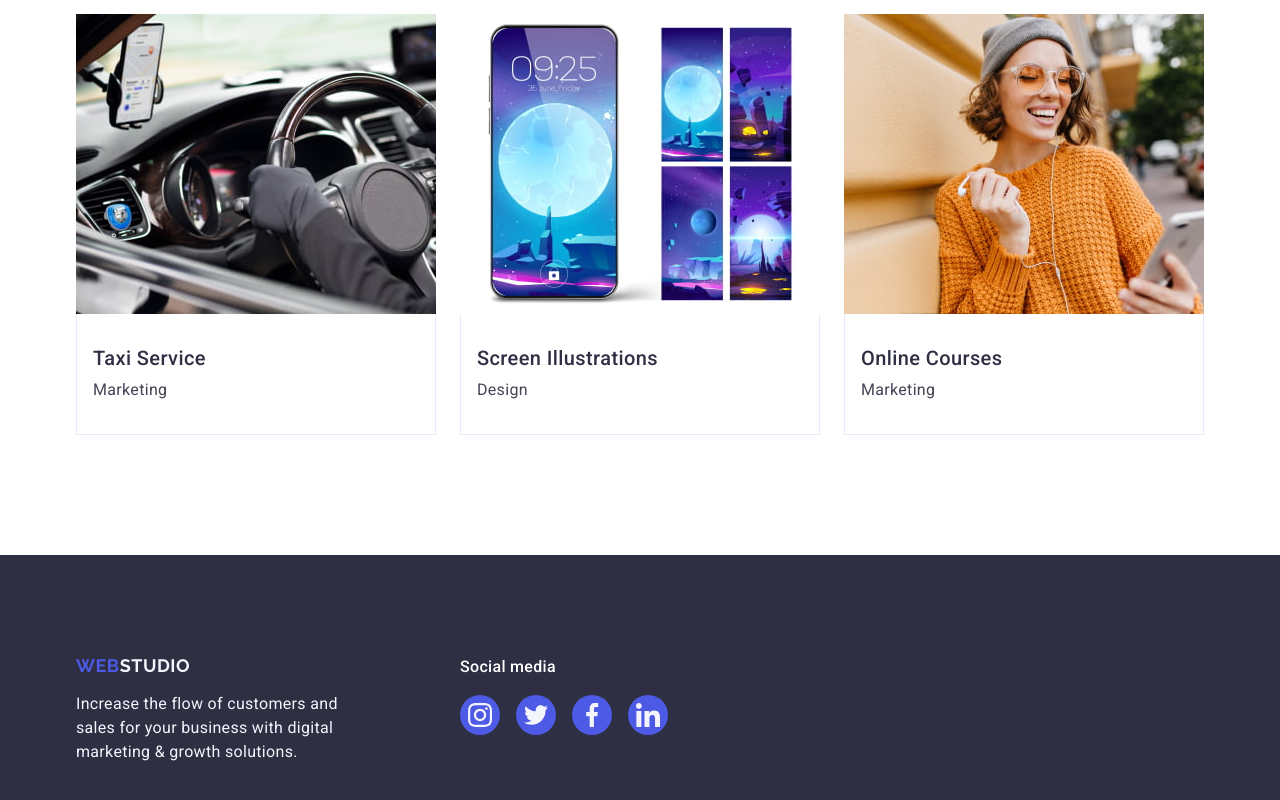
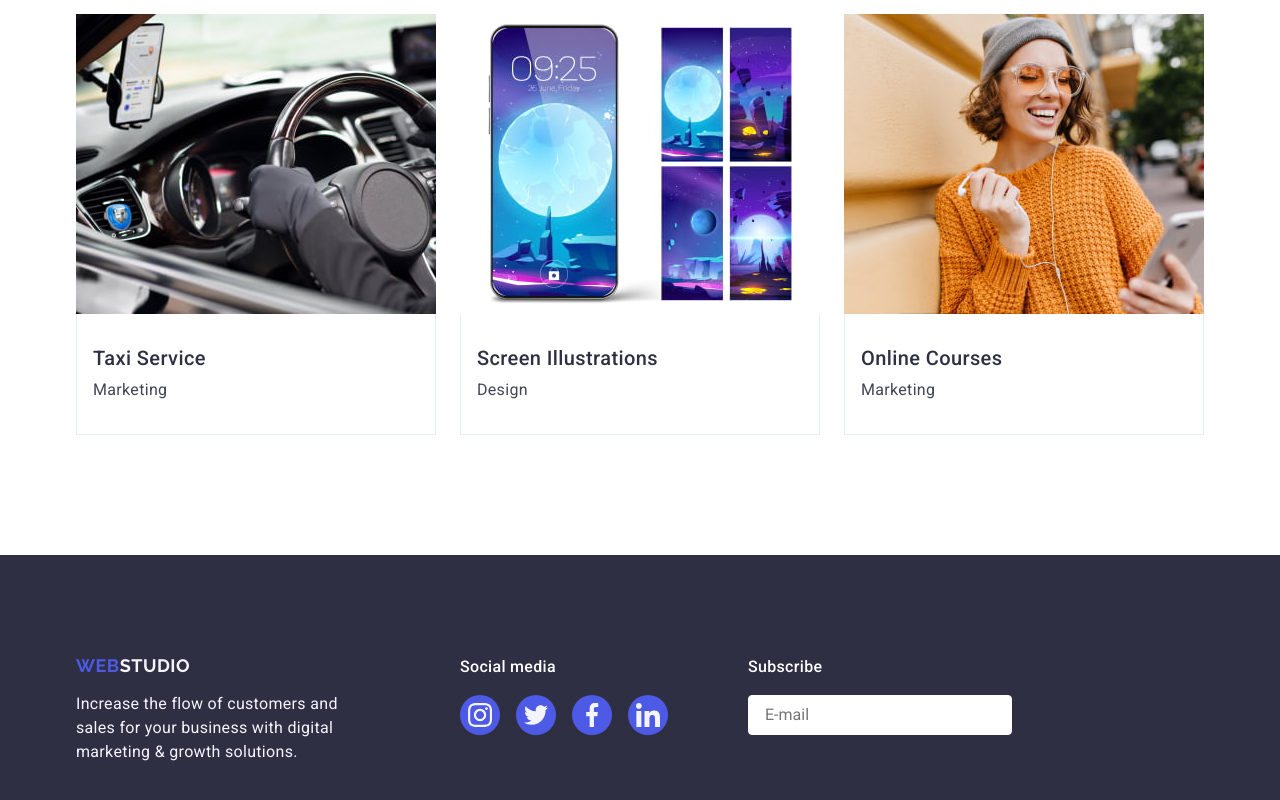
Before and after one commit to Rksiiozz/goit-markup-hw-05, a plain HTML site: page index.html in a window 1280 px wide. Shown: the part 2628-3428 px from the top of the page. Drawn offline with nearby package versions, Linux system fonts and the light colour scheme.

Commit message:
test commit

```diff
--- a/css/style.css
+++ b/css/style.css
@@ -516,6 +516,27 @@ footer .container {
     background-color: #31d0aa;
 }
 
+.second-footer-container {
+    margin-right: 80px;
+}
+
+.subscribe-footer-text {
+    font-weight: 500;
+    font-size: 16px;
+    line-height: 1.5;
+    letter-spacing: 0.02em;
+    color: #FFFFFF;
+    margin-bottom: 16px;
+}
+
+.subscribe-input {
+    padding: 8px 0px 8px 16px;
+    border: 1px solid #fff;
+    border-radius: 4px;
+    width: 264px;
+    height: 40px;
+}
+
 .menu-nav {
 
     font-weight: 500;
@@ -526,8 +547,6 @@ footer .container {
     color: #2e2f42;
 }
 
-
-
 .contact:hover,
 .contact:focus {
     color: #404bbf;
--- a/index.html
+++ b/index.html
@@ -464,6 +464,8 @@
             digital marketing & growth solutions.
           </p>
         </div>
+
+        <!--Social media-->
         <div class="second-footer-container">
           <p class="second-footer-text">Social media</p>
 
@@ -498,6 +500,18 @@
             </li>
           </ul>
         </div>
+
+        <!--Subscribe-->
+        <div class="subscribe-footer-container">
+          <p class="subscribe-footer-text">Subscribe</p>
+
+          <input
+            class="subscribe-input"
+            type="text"
+            name="e-mail"
+            placeholder="E-mail"
+          />
+        </div>
       </div>
     </footer>
   </body>
```
